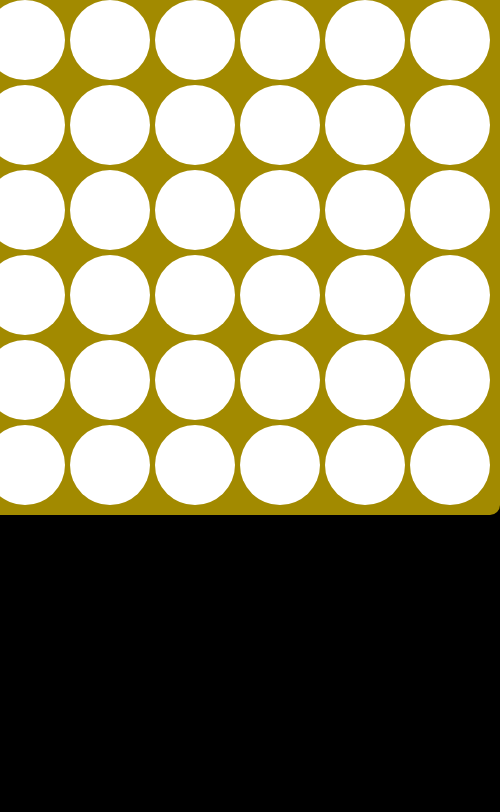
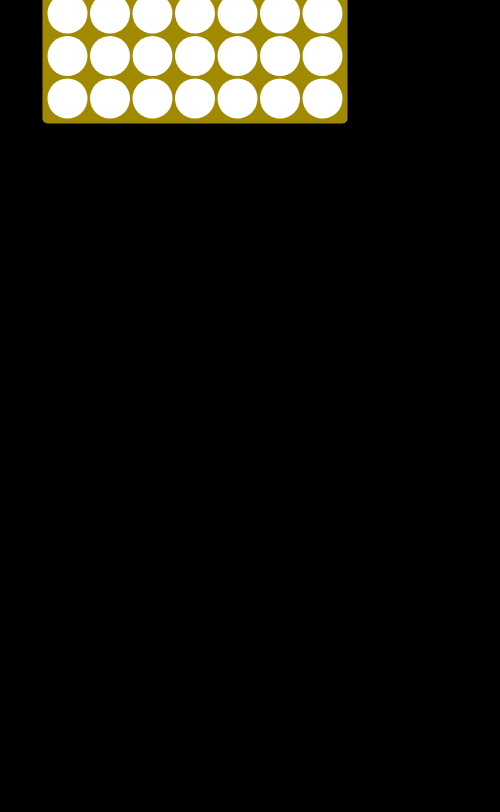
Before and after one commit to BrendenOgle/englishProject, a plain HTML site: page index.html in a window 390 px wide. Shown: the part 268-1080 px from the top of the page, 500 px wide, since content can reach past the window. After the commit the page ends 844 px from the top, so only its background shows below. Drawn offline with Linux system fonts and the light colour scheme.

Commit message:
Implement responsive scaling for game wrapper
Add media queries for responsive design

```diff
--- a/style.css
+++ b/style.css
@@ -112,3 +112,26 @@ body {
     transform: translateY(-2px);
     box-shadow: inset 0px 0px 10px black;
 }
+
+#gameWrapper {
+    transform-origin: top center;
+}
+
+/* Scale down for smaller screens */
+@media (max-width: 1200px) {
+    #gameWrapper {
+        transform: scale(0.8);
+    }
+}
+
+@media (max-width: 900px) {
+    #gameWrapper {
+        transform: scale(0.65);
+    }
+}
+
+@media (max-width: 700px) {
+    #gameWrapper {
+        transform: scale(0.5);
+    }
+}
```
